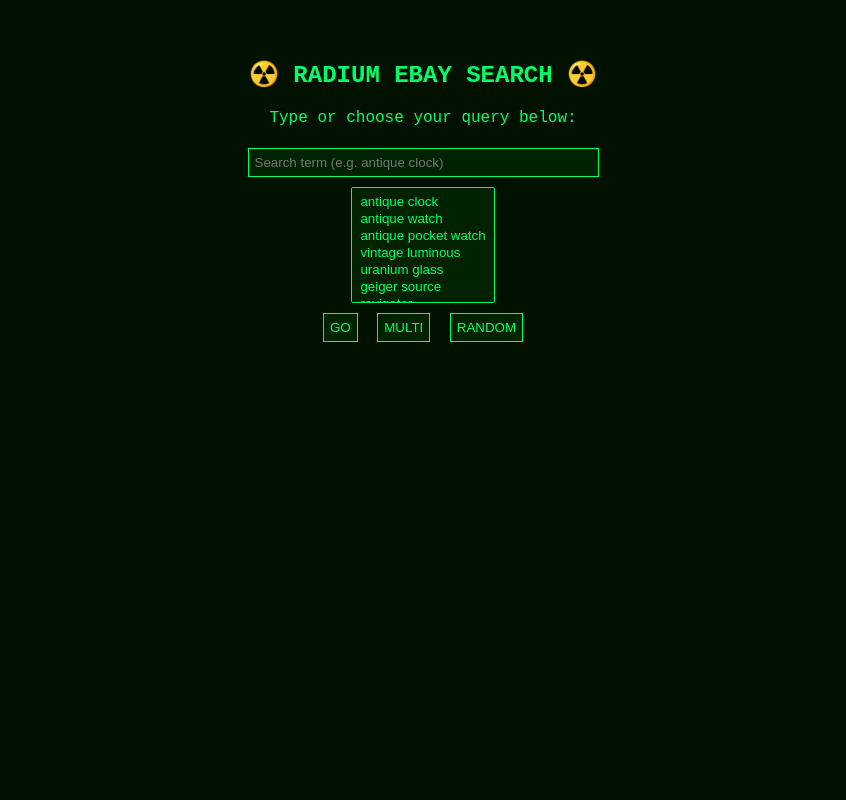
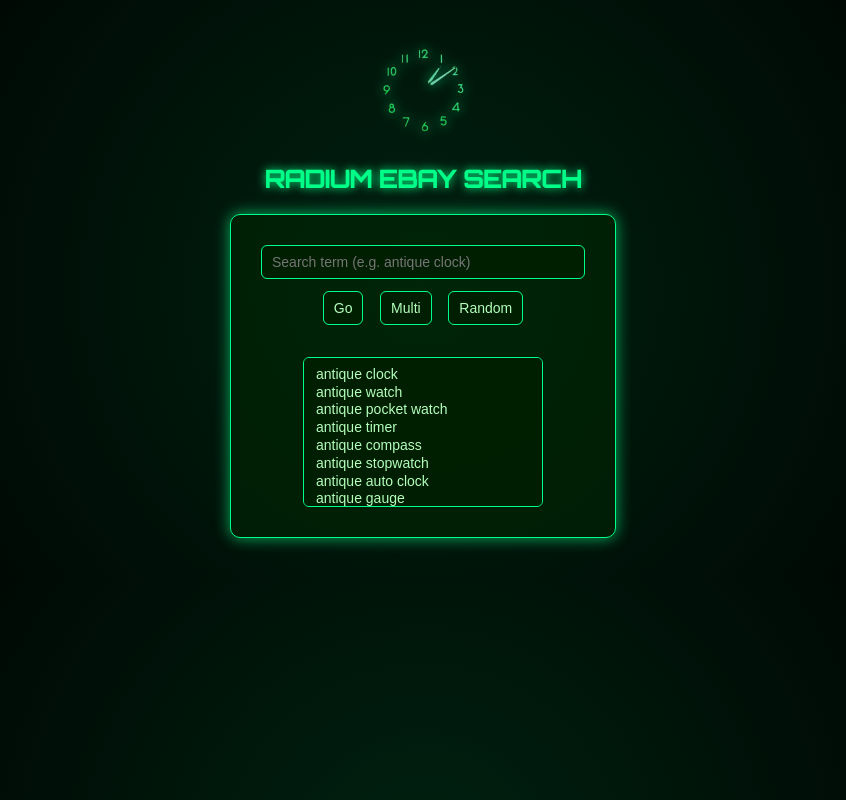
Before and after one commit to ratioactivity/EbaySearchTool, a plain HTML site: page index.html in a window 1280 px wide. Shown: the whole page, without its empty margins (217-1063 px from the left). Drawn offline with Linux system fonts and the light colour scheme.

Commit message:
Update index.html

```diff
--- a/index.html
+++ b/index.html
@@ -4,75 +4,122 @@
 <meta charset="UTF-8">
 <meta name="viewport" content="width=device-width, initial-scale=1.0">
 <title>Radium Finder</title>
+<link href="https://fonts.googleapis.com/css2?family=Orbitron:wght@500&display=swap" rel="stylesheet">
 <style>
   body {
-    background-color: #001100;
-    color: #00ff66;
-    font-family: 'Courier New', monospace;
+    background: radial-gradient(circle at center, #021 0%, #000 100%);
+    color: #b4ffbb;
+    font-family: 'Orbitron', sans-serif;
     text-align: center;
     padding: 2em;
   }
-  input, select, button {
-    background-color: #002200;
-    color: #00ff66;
-    border: 1px solid #00ff66;
-    margin: 5px;
-    padding: 6px;
+  img {
+    width: 100px;
+    opacity: 0.8;
+    filter: drop-shadow(0 0 6px #00ff88);
+  }
+  h2 {
+    color: #00ff88;
+    text-shadow: 0 0 10px #00ff88;
+  }
+  .container {
+    display: inline-block;
+    background: rgba(0, 40, 0, 0.5);
+    border: 1px solid #00ff88;
+    border-radius: 10px;
+    padding: 1.5em;
+    box-shadow: 0 0 15px #00ff88aa;
+  }
+  input, button, select {
+    margin: 6px;
+    padding: 8px 10px;
+    border-radius: 6px;
+    border: 1px solid #00ff88;
+    background: rgba(0, 30, 0, 0.8);
+    color: #b4ffbb;
+    font-size: 14px;
+  }
+  input:focus {
+    outline: none;
+    box-shadow: 0 0 8px #00ff88;
+  }
+  button {
+    cursor: pointer;
+    transition: 0.2s;
   }
   button:hover {
-    background-color: #00ff66;
-    color: #001100;
-    cursor: pointer;
+    background: #00ff88;
+    color: #002200;
+  }
+  select {
+    width: 240px;
+    max-height: 150px;
+    overflow-y: scroll;
+  }
+  datalist option {
+    color: #002200;
   }
 </style>
 </head>
 <body>
-  <h2>☢️ RADIUM EBAY SEARCH ☢️</h2>
-  <p>Type or choose your query below:</p>
-
-  <input id="customSearch" type="text" placeholder="Search term (e.g. antique clock)" size="40">
-  <br>
-
-  <select id="presetSearches" multiple size="6">
-    <option>antique clock</option>
-    <option>antique watch</option>
-    <option>antique pocket watch</option>
-    <option>vintage luminous</option>
-    <option>uranium glass</option>
-    <option>geiger source</option>
-    <option>revigator</option>
-    <option>antique seth thomas</option>
-    <option>antique elgin</option>
-    <option>vintage westclox</option>
-    <option>luminous dials</option>
-  </select>
-  <br>
-
-  <button onclick="searchEbay()">GO</button>
-  <button onclick="searchMultiple()">MULTI</button>
-  <button onclick="randomSearch()">RANDOM</button>
+  <img src="icon128.png" alt="Radium Clock Icon">
+  <h2>RADIUM EBAY SEARCH</h2>
+  <div class="container">
+    <input id="customSearch" type="text" list="suggestions" placeholder="Search term (e.g. antique clock)" size="35">
+    <datalist id="suggestions"></datalist>
+    <br>
+    <button onclick="searchEbay()">Go</button>
+    <button onclick="searchMultiple()">Multi</button>
+    <button onclick="randomSearch()">Random</button>
+    <br><br>
+    <select id="presetSearches" multiple size="8"></select>
+  </div>
 
 <script>
 const baseURL = "https://www.ebay.com/sch/i.html?_from=R40&_sacat=0&_sop=15&_fsrp=1&rt=nc&Time%2520Period%2520Manufactured=1900%252D1919%7C1920%252D1949%7C1950%252D1959%7C1960%252D1969%7C1970%252D1979&Movement=Mechanical%7C!&Antique=Yes&_nkw=";
 
+const presetTerms = [
+  "antique clock","antique watch","antique pocket watch","antique timer","antique compass",
+  "antique stopwatch","antique auto clock","antique gauge","vintage watch","vintage pocket watch",
+  "vintage timer","vintage stopwatch","vintage auto clock","vintage gauge",
+  "antique clock lot","antique watch lot","antique pocket watch lot",
+  "vintage clock lot","vintage watch lot","vintage pocket watch lot",
+  "luminous","luminous clocks","luminous watch","luminous dials","radium","rad",
+  "scintillation","nuclear","undark","marvelite","antique westclox","vintage westclox",
+  "antique seth thomas","vintage seth thomas","antique endura","vintage endura",
+  "antique elgin","vintage elgin","antique ingraham","vintage ingraham",
+  "antique ingersoll","vintage ingersoll","antique semca","vintage semca",
+  "antique phinney-walker","vintage phinney-walker","vintage luminous",
+  "antique luminous","revigator","radioactive","geiger source",
+  "uranium","uranium glass","vaseline glass","fiestaware"
+];
+
+// populate dropdown and datalist
+const select = document.getElementById("presetSearches");
+const datalist = document.getElementById("suggestions");
+presetTerms.forEach(term => {
+  const opt1 = document.createElement("option");
+  opt1.value = term;
+  datalist.appendChild(opt1);
+  const opt2 = document.createElement("option");
+  opt2.textContent = term;
+  select.appendChild(opt2);
+});
+
 function buildURL(term) {
   return baseURL + encodeURIComponent(term.trim().replace(/\s+/g, '+'));
 }
-
 function searchEbay() {
   const input = document.getElementById("customSearch").value.trim();
   if (input) window.open(buildURL(input), "_blank");
 }
-
 function searchMultiple() {
-  const selected = Array.from(document.getElementById("presetSearches").selectedOptions).map(o => o.value);
+  const selected = Array.from(select.selectedOptions).map(o => o.value);
   if (selected.length === 0) return alert("Select at least one search term!");
   selected.forEach(term => window.open(buildURL(term), "_blank"));
 }
-
 function randomSearch() {
-  const options = Array.from(document.getElementById("presetSearches").options);
-  const randomTerm = options[Math.floor(Math.random() * options.length)].value;
+  const randomTerm = presetTerms[Math.floor(Math.random() * presetTerms.length)];
   window.open(buildURL(randomTerm), "_blank");
 }
 </script>
```
